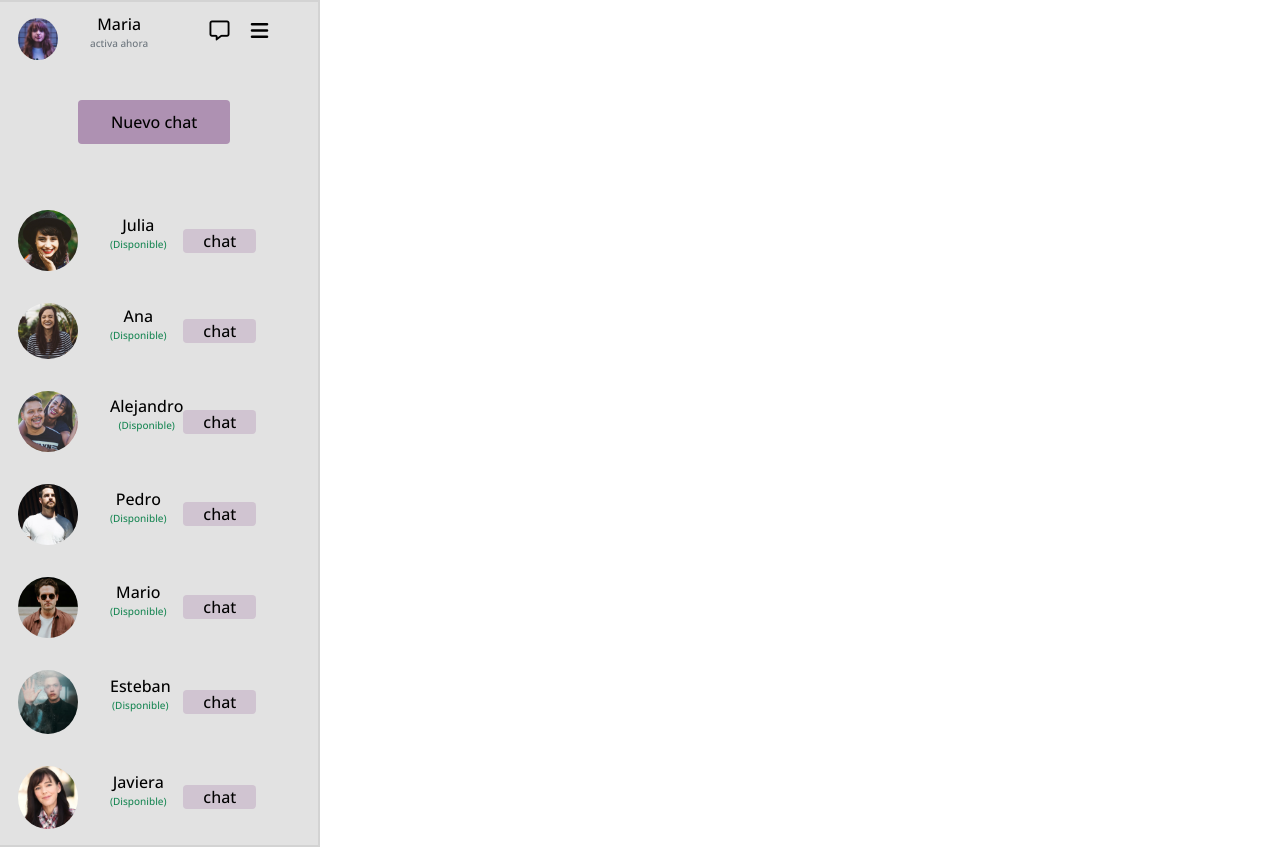
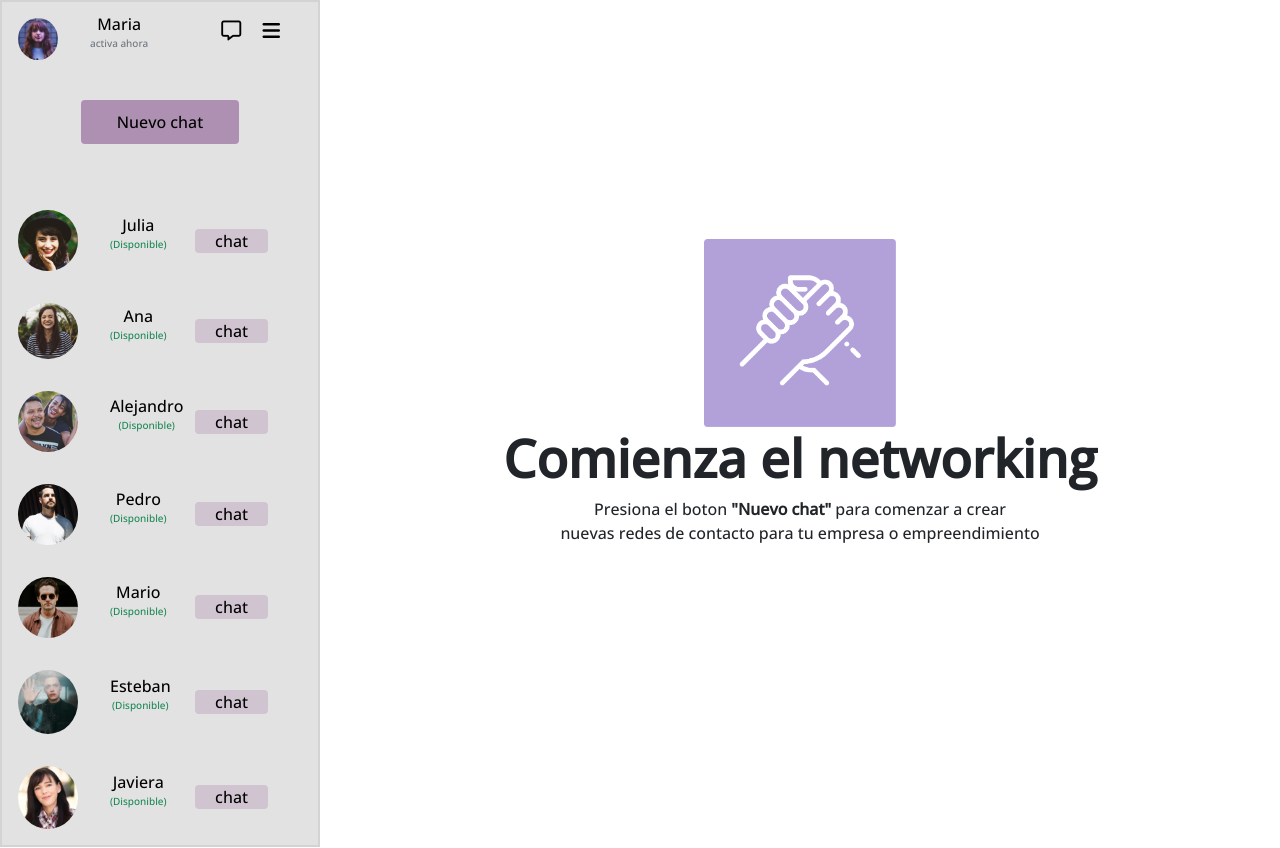
Before and after one commit to chesib/msgdesafiocss, a plain HTML site: page index.html in a window 1280 px wide. Shown: the top 848 px of the page. Drawn offline with nearby package versions, Linux system fonts and the light colour scheme.

Commit message:
third commit

```diff
--- a/assets/css/styles.css
+++ b/assets/css/styles.css
@@ -14,19 +14,22 @@ main {
 nav {
 	background-color: rgb(226, 226, 226);
 	border: 2px solid #d3d3d3;
-	flex-basis: 25%;
+	width: 25%;
 	height: 100%;
 	display: flex;
 	flex-direction: column;
-
 	top: 0;
 	left: 0;
 	color: black;
 }
 .mylist {
 	display: flex;
-
-	justify-content: start;
+	justify-content: center;
+	align-items: center;
+}
+.mylist2 {
+	display: flex;
+	justify-content: center;
 	align-items: center;
 }
 .my-button {
@@ -74,7 +77,6 @@ nav img {
 	border-radius: 50%;
 	margin-bottom: 1rem;
 	margin-top: 1rem;
-
 	margin-left: 1rem;
 }
 .emotes {
@@ -114,7 +116,7 @@ nav p {
 	justify-content: center;
 	align-items: center;
 	height: 100vh;
-	flex-basis: 75%;
+	width: 75%;
 }
 .content p {
 	text-align: center;
--- a/index.html
+++ b/index.html
@@ -18,11 +18,11 @@
 	</head>
 
 	<body>
-		<main class="row">
+		<main class="">
 			<nav class="">
-				<div class="mylist">
+				<div class="mylist2">
 					<img class="mimg" src="./assets/img/maria.jpg" />
-					<div class="mylist">
+					<div class="mylist2">
 						<ul>
 							<li class="">Maria</li>
 							<li class="status text-secondary">activa ahora</li>
@@ -33,6 +33,7 @@
 						<i class="fa-solid fa-bars m-2"></i>
 					</p>
 				</div>
+
 				<button class="my-button mt-4">Nuevo chat</button>
 
 				<div class="mylist">
@@ -127,7 +128,7 @@
 				</div>
 			</nav>
 
-			<section class="content col-md-6">
+			<section class="content">
 				<img classs="hand" src="./assets/img/hand.png" alt="hand" />
 				<h1 class="fw-bold">Comienza el networking</h1>
 				<p>
```
